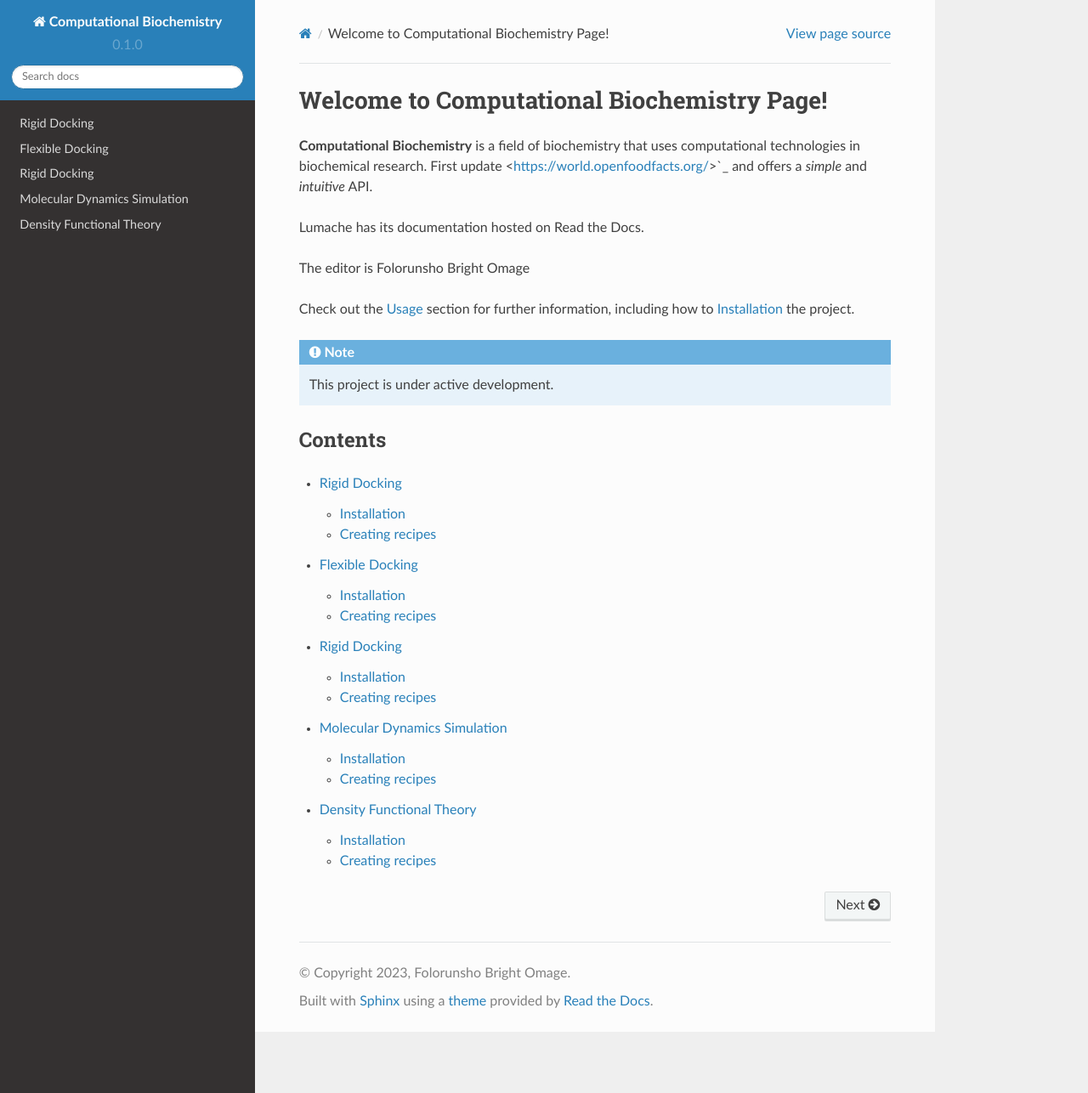
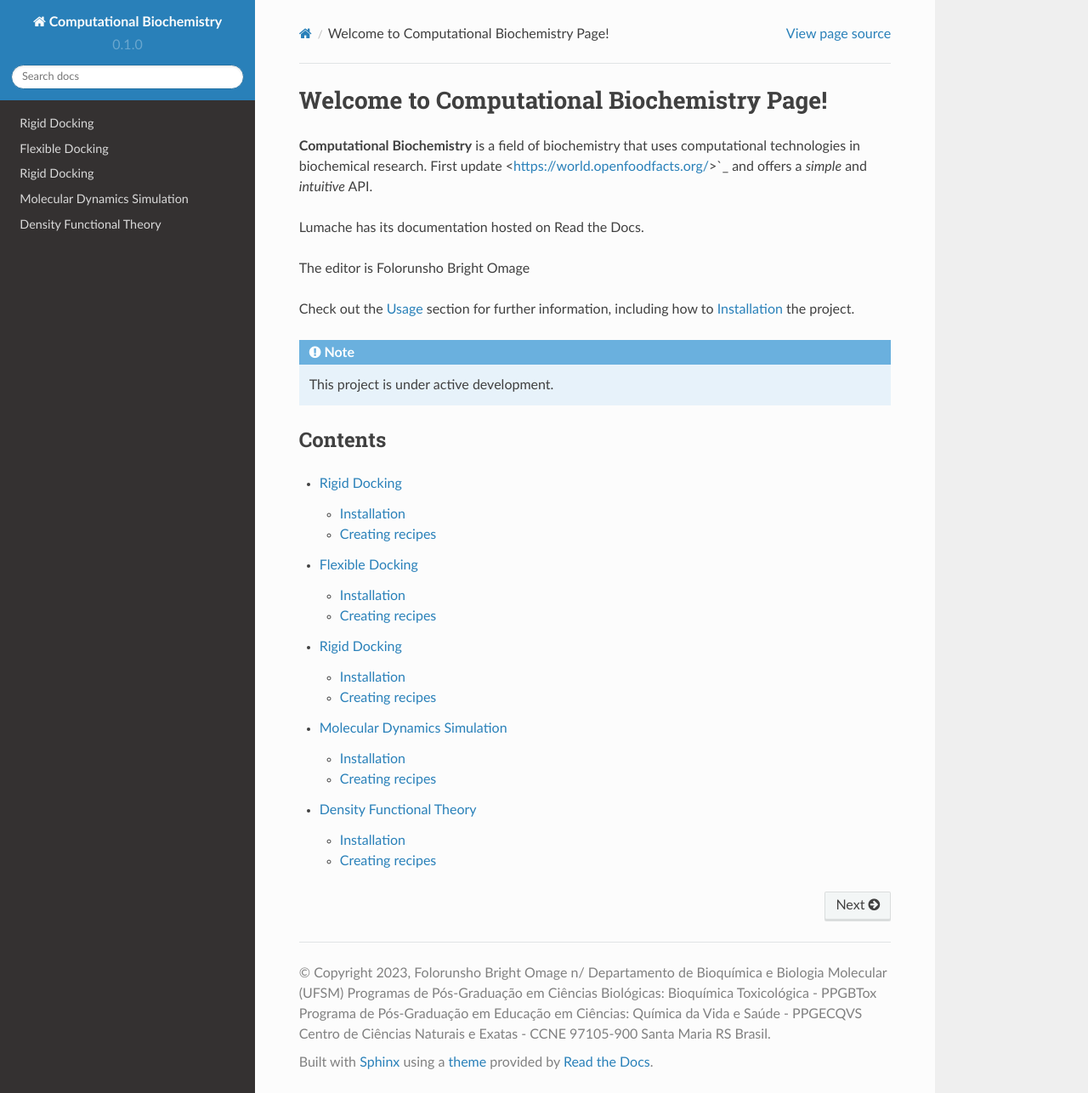
Before and after one commit to omagebright/computationalbiochemistry, a Sphinx documentation site: the page built from docs/source/index.rst, in a window 1280 px wide and 1286 px high. Shown: the whole window at 85% size. Built offline with Sphinx 7.4.7 and the Read the Docs theme 2.0.0, drawn with Linux system fonts in a browser that asks for light colours; some of the changed lines change nothing that is shown.

Commit message:
Update conf.py

```diff
--- a/docs/source/conf.py
+++ b/docs/source/conf.py
@@ -3,9 +3,8 @@
 # -- Project information
 
 project = 'Computational Biochemistry'
-copyright = '2023, Folorunsho Bright Omage'
-author = 'Folorunsho Bright Omage, Prof Laura Orian, Prof João Batista Teixeira da Rocha '
-department = 'Departamento de Bioquímica e Biologia Molecular (UFSM) Programas de Pós-Graduação em Ciências Biológicas: Bioquímica Toxicológica - PPGBTox Programa de Pós-Graduação em Educação em Ciências: Química da Vida e Saúde - PPGECQVS Centro de Ciências Naturais e Exatas - CCNE 97105-900 Santa Maria RS Brasil'
+copyright = '2023, Folorunsho Bright Omage n/ Departamento de Bioquímica e Biologia Molecular (UFSM) Programas de Pós-Graduação em Ciências Biológicas: Bioquímica Toxicológica - PPGBTox Programa de Pós-Graduação em Educação em Ciências: Química da Vida e Saúde - PPGECQVS Centro de Ciências Naturais e Exatas - CCNE 97105-900 Santa Maria RS Brasil'
+author = 'Folorunsho Bright Omage, n/ Prof Laura Orian, Prof João Batista Teixeira da Rocha '
 
 release = '0.1'
 version = '0.1.0'
```
